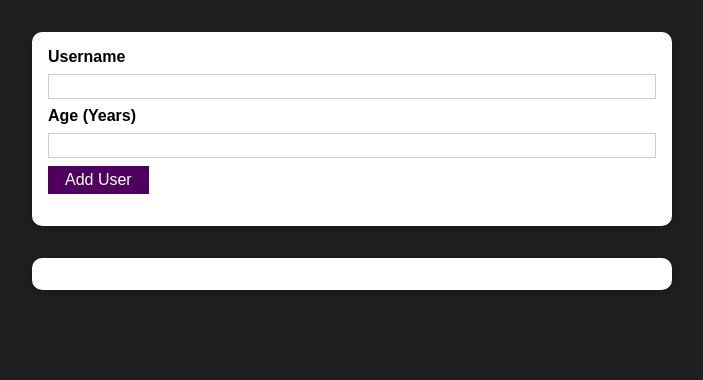
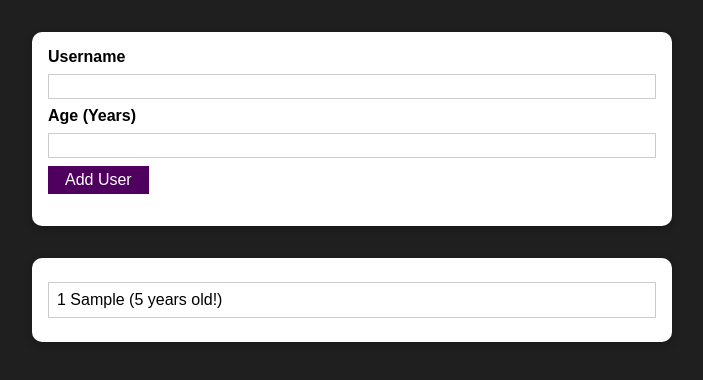
Before and after one commit to rubanero14/React-Lessons-Section8-Building-Complete-Practice-Project, a React (Create React App) app: page / in a window 1280 px wide. Both pictures are taken after typing "Sample", "5" into the empty fields and a click on the button "Add User". Shown: the top 380 px of the page, without its empty margins (288-991 px from the left). Built offline with nearby package versions, Linux system fonts and the light colour scheme.

Commit message:
Managing a List Of Users via State

```diff
--- a/src/App.js
+++ b/src/App.js
@@ -1,13 +1,31 @@
-import React from "react";
+import React, { useState } from "react";
 import "./index.css";
 import AddUser from "./components/Users/AddUser";
 import UsersList from "./components/Users/UsersList";
 
 function App() {
+  const [usersData, setUsersData] = useState([]);
+
+  const addUserHandler = (userName, userAge) => {
+    // for states requiring older state with new state merged, we need to use arrow fn within set fn and pass the arg as prevState and return a new array of data inclusive,
+    // spreaded prevStat using spread operator and add in newState in an array or object, this will remove any side effect and best practice
+    let newId = usersData.length + 1; // adding id data for value for key attribute's value in list rendered later
+    setUsersData((prevUsersList) => {
+      return [
+        ...prevUsersList,
+        {
+          id: newId,
+          userName: userName,
+          age: userAge,
+        },
+      ];
+    });
+  };
+
   return (
     <div>
-      <AddUser />
-      <UsersList users={[]} />
+      <AddUser onAddUser={addUserHandler} />
+      <UsersList users={usersData} />
     </div>
   );
 }
--- a/src/components/Users/AddUser.js
+++ b/src/components/Users/AddUser.js
@@ -38,13 +38,8 @@ const AddUser = (props) => {
       return console.log(inputValid, errorMessage);
     }
 
-    // Storing user input data into an object
-    const data = {
-      userName: enteredUserName,
-      age: enteredAge,
-    };
-
-    console.log(data);
+    // Sending new user data using props function to parent component to update new list or array of users whenever add use button is clicked
+    props.onAddUser(enteredUserName, enteredAge);
 
     // Garbage collection section => Emptying inputs after data collected
     setEnteredUserName("");
--- a/src/components/Users/UsersList.js
+++ b/src/components/Users/UsersList.js
@@ -9,8 +9,8 @@ const UsersList = (props) => {
     <Card className={styles.users}>
       <ul>
         {props.users.map((user) => (
-          <li>
-            {user.name} ({user.age} years old!)
+          <li key={user.userName + user.age}>
+            {user.id} {user.userName} ({user.age} years old!)
           </li>
         ))}
       </ul>
```
